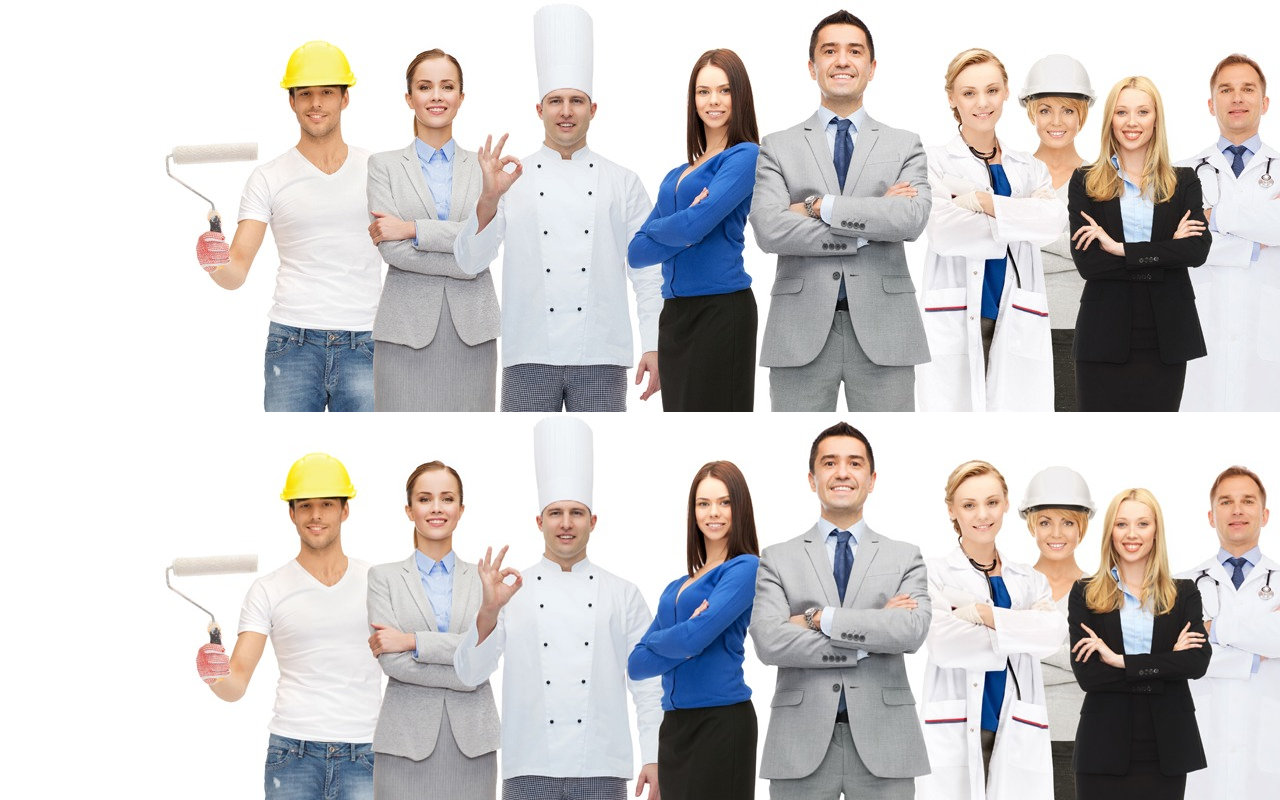
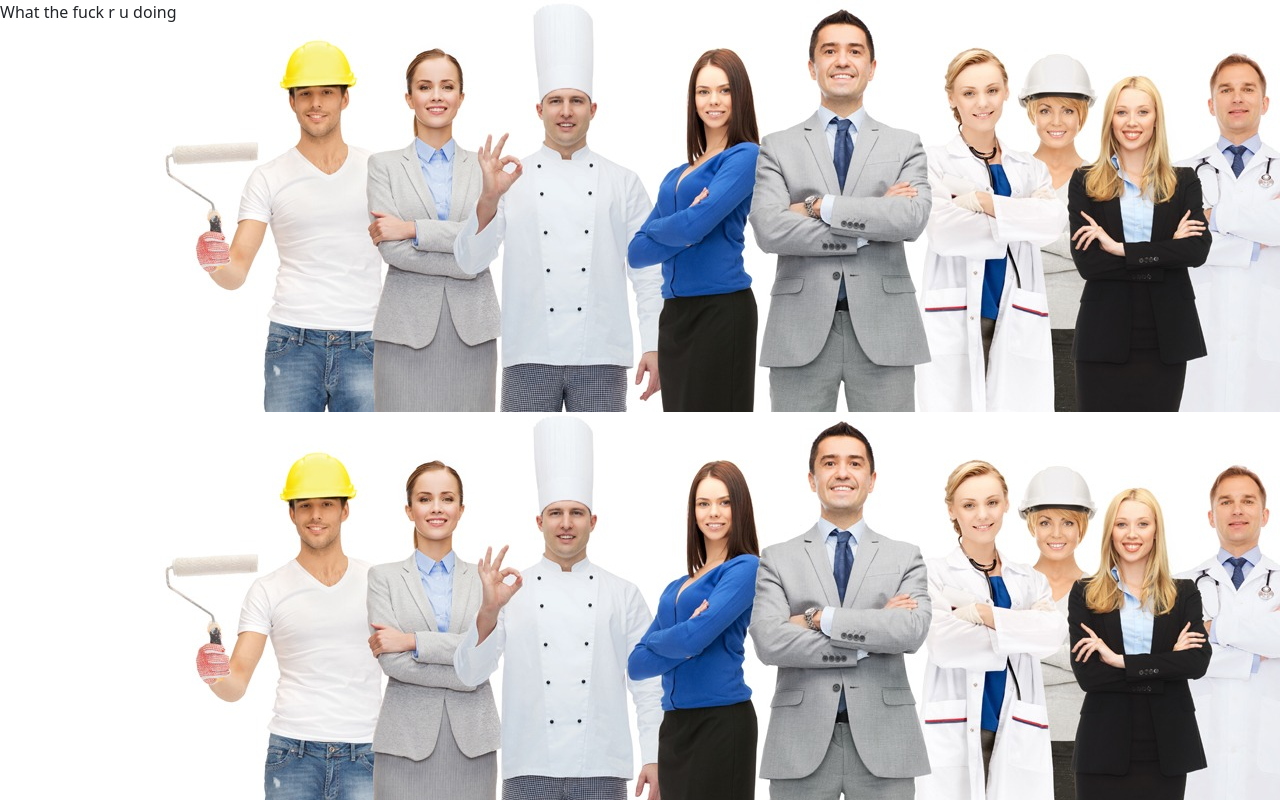
Before and after one commit to MdShoaibulhaq/My-Portfolio, a website: page index.html in a window 1280 px wide. Drawn offline with nearby package versions, Linux system fonts and the light colour scheme.

Commit message:
Update index.html

```diff
--- a/index.html
+++ b/index.html
@@ -15,6 +15,6 @@
     </style>
 </head>
 <body>
-
+   What the fuck r u doing
 </body>
 </html>
```
